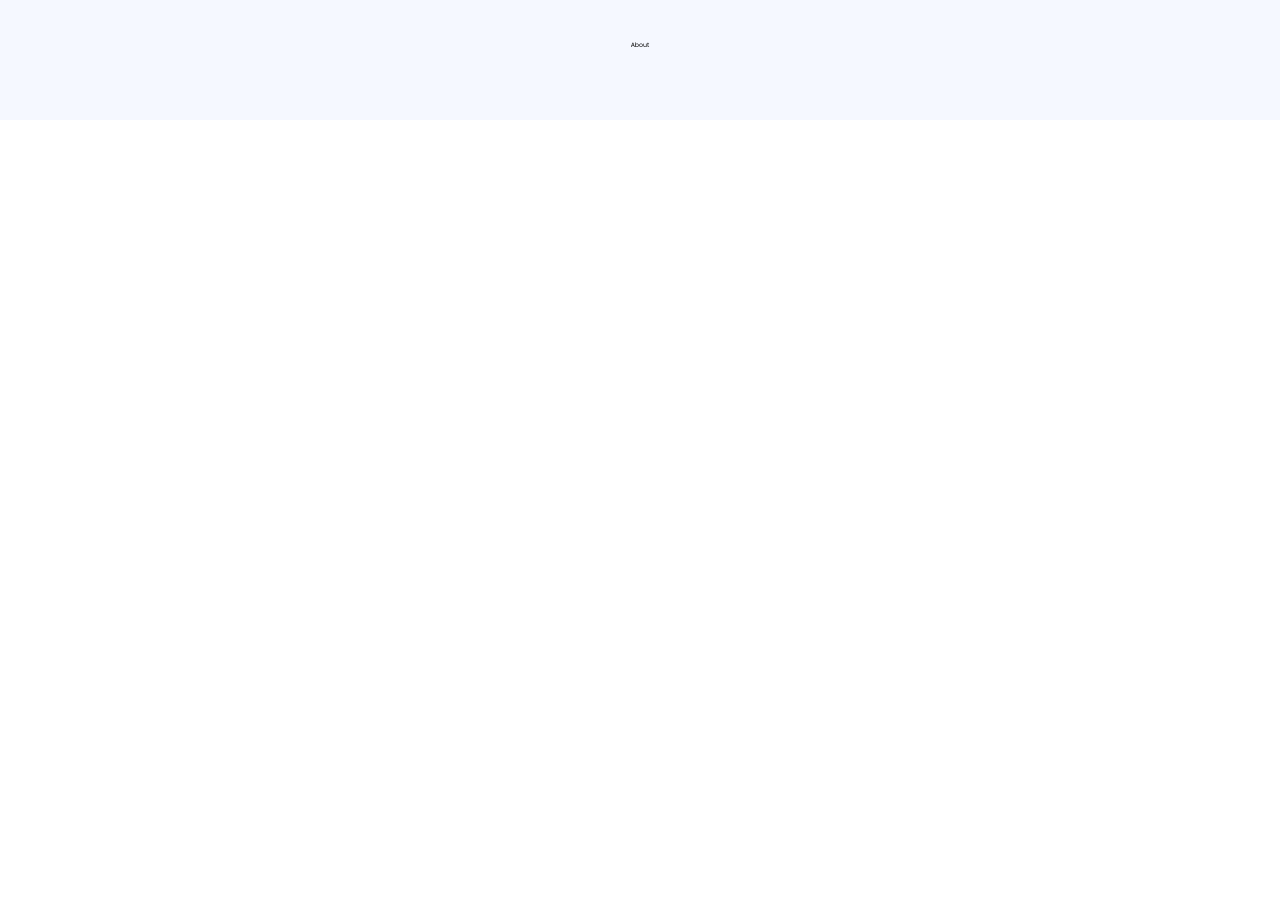
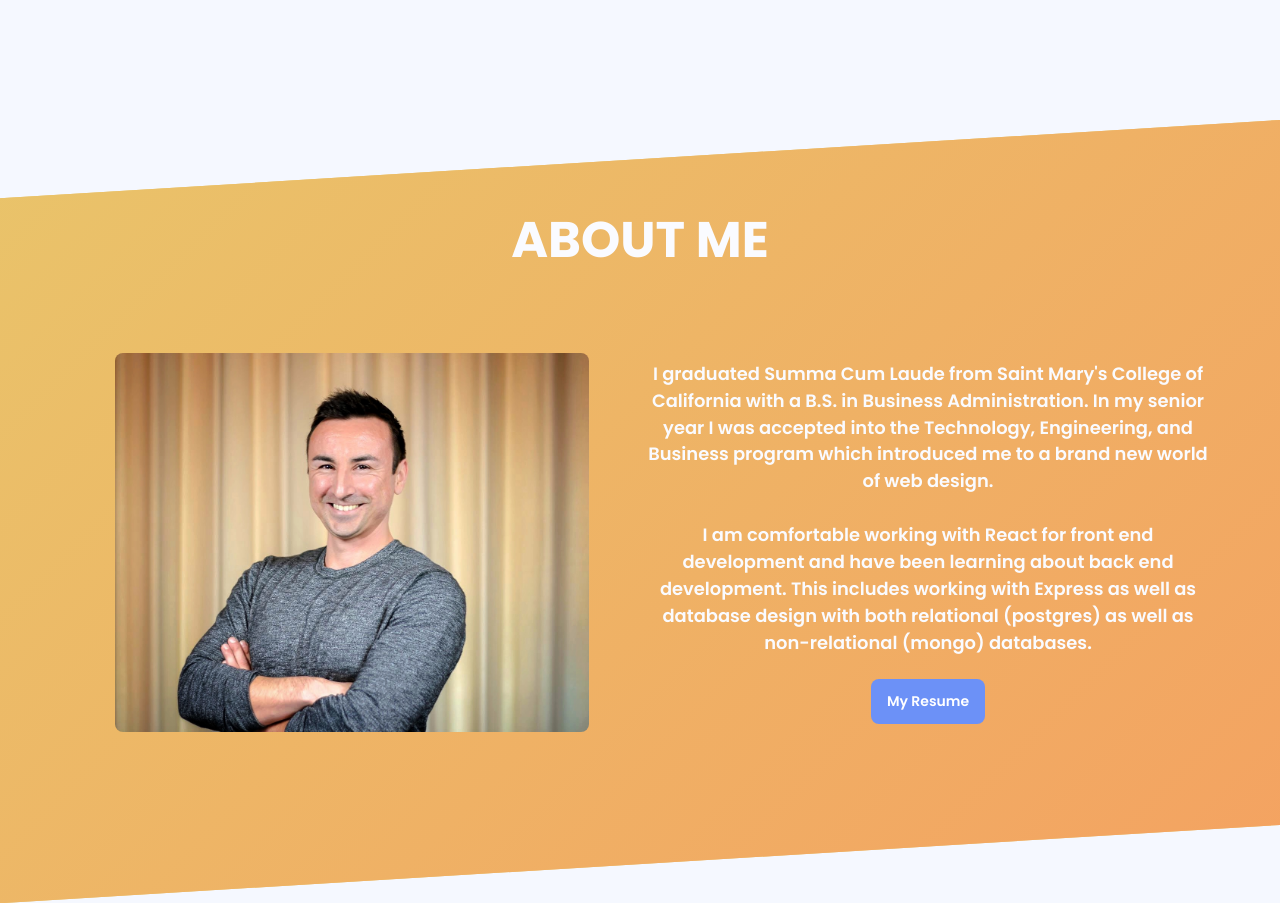
Before and after one commit to JWCTempleton/Portfolio, a React (Create React App) app in the folder portfolio/: page / in a window 1280 px wide. Shown: the part 680-1583 px from the top of the page. Before the commit the page ends 800 px from the top, so only its background shows below. Built offline with nearby package versions, Linux system fonts and the light colour scheme.

Commit message:
Add About component styling, add react-awesome-reveal library

```diff
--- a/portfolio/package.json
+++ b/portfolio/package.json
@@ -7,6 +7,7 @@
     "@testing-library/react": "^13.4.0",
     "@testing-library/user-event": "^13.5.0",
     "react": "^18.2.0",
+    "react-awesome-reveal": "^4.2.5",
     "react-dom": "^18.2.0",
     "react-scripts": "5.0.1",
     "web-vitals": "^2.1.4"
--- a/portfolio/src/App.css
+++ b/portfolio/src/App.css
@@ -2,37 +2,6 @@
   text-align: center;
 }
 
-.App-logo {
-  height: 40vmin;
-  pointer-events: none;
+body {
+  background-color: hsl(224, 91%, 98%);
 }
-
-@media (prefers-reduced-motion: no-preference) {
-  .App-logo {
-    animation: App-logo-spin infinite 20s linear;
-  }
-}
-
-.App-header {
-  background-color: #282c34;
-  min-height: 100vh;
-  display: flex;
-  flex-direction: column;
-  align-items: center;
-  justify-content: center;
-  font-size: calc(10px + 2vmin);
-  color: white;
-}
-
-.App-link {
-  color: #61dafb;
-}
-
-@keyframes App-logo-spin {
-  from {
-    transform: rotate(0deg);
-  }
-  to {
-    transform: rotate(360deg);
-  }
-}
--- a/portfolio/src/App.js
+++ b/portfolio/src/App.js
@@ -13,7 +13,7 @@ function App() {
   return (
     <div className="App">
       <Hero darkMode={darkMode} toggleDarkMode={toggleDarkMode} />
-      <About />
+      <About darkMode={darkMode} />
     </div>
   );
 }
--- a/portfolio/src/components/About.css
+++ b/portfolio/src/components/About.css
@@ -0,0 +1,63 @@
+.about-section {
+  display: flex;
+  flex-direction: column;
+  justify-content: center;
+  align-items: center;
+  width: 100vw;
+  margin: 0 auto;
+  padding-top: 8.3rem;
+  padding-bottom: 12rem;
+  background-color: #e9c46a;
+  background-image: linear-gradient(135deg, #e9c46a, #f4a261);
+  color: hsl(224, 91%, 99%);
+  clip-path: polygon(0 10%, 100% 0, 100% 90%, 0 100%);
+}
+
+h2 {
+  font-size: 5rem;
+  font-weight: 700;
+  margin-bottom: 2.4rem;
+  text-transform: uppercase;
+}
+
+.about-div {
+  display: flex;
+  justify-content: center;
+  align-items: center;
+}
+
+.about-img-section {
+  display: flex;
+  justify-content: center;
+  padding: 4vw;
+  width: 45vw;
+}
+
+.about-img {
+  border-radius: 0.8rem;
+}
+
+.about-text-section {
+  width: 45vw;
+  font-size: 1.4vw;
+  font-weight: 600;
+}
+
+.about-button {
+  background-color: #6c91f7;
+  border: none;
+  cursor: pointer;
+  padding: 1.2rem 1.6rem;
+  color: #ffffff;
+  font-size: 1.4rem;
+  border-radius: 0.8rem;
+  font-weight: 600;
+  margin-top: 2.3rem;
+}
+
+.about-button:hover {
+  background-color: #4172f6;
+  transform: translatey(-3px);
+  box-shadow: rgba(0, 0, 0, 0.25) 2.35px 2.5px 2.6px;
+  transition: background-color 0.2s ease-in-out;
+}
--- a/portfolio/src/components/About.js
+++ b/portfolio/src/components/About.js
@@ -1,3 +1,45 @@
-const About = () => <div className="about">About</div>;
+import "./About.css";
+import { Fade } from "react-awesome-reveal";
+
+const About = ({ darkMode }) => (
+  <div className={darkMode ? "about dark" : "about"}>
+    <div className="about-section" id="about">
+      <Fade duration={2800}>
+        <h2>About Me</h2>
+      </Fade>
+      <div className="about-div">
+        <Fade cascade damping={0.6}>
+          <div className="about-img-section">
+            <img
+              className="about-img"
+              src="./jwct-profile-pic.jpeg"
+              alt="profile-pic"
+            />
+          </div>
+          <div className="about-text-section">
+            <p>
+              I graduated Summa Cum Laude from Saint Mary's College of
+              California with a B.S. in Business Administration. In my senior
+              year I was accepted into the Technology, Engineering, and Business
+              program which introduced me to a brand new world of web design.
+            </p>
+            <br />
+            <p>
+              I am comfortable working with React for front end development and
+              have been learning about back end development. This includes
+              working with Express as well as database design with both
+              relational (postgres) as well as non-relational (mongo) databases.
+            </p>
+            <div>
+              <a href="./JWCT_dev_2023.pdf" target="_blank" rel="noreferrer">
+                <button className="about-button">My Resume</button>
+              </a>
+            </div>
+          </div>
+        </Fade>
+      </div>
+    </div>
+  </div>
+);
 
 export default About;
--- a/portfolio/src/components/Hero.css
+++ b/portfolio/src/components/Hero.css
@@ -1,6 +1,6 @@
 .hero {
   display: flex;
-  height: 90vh;
+  height: 100vh;
   justify-content: center;
 }
 
```
Also changed, not shown: portfolio/public/jwct-profile-pic.jpeg (added), 1 other file (tests, documents, lock files or other folders).
